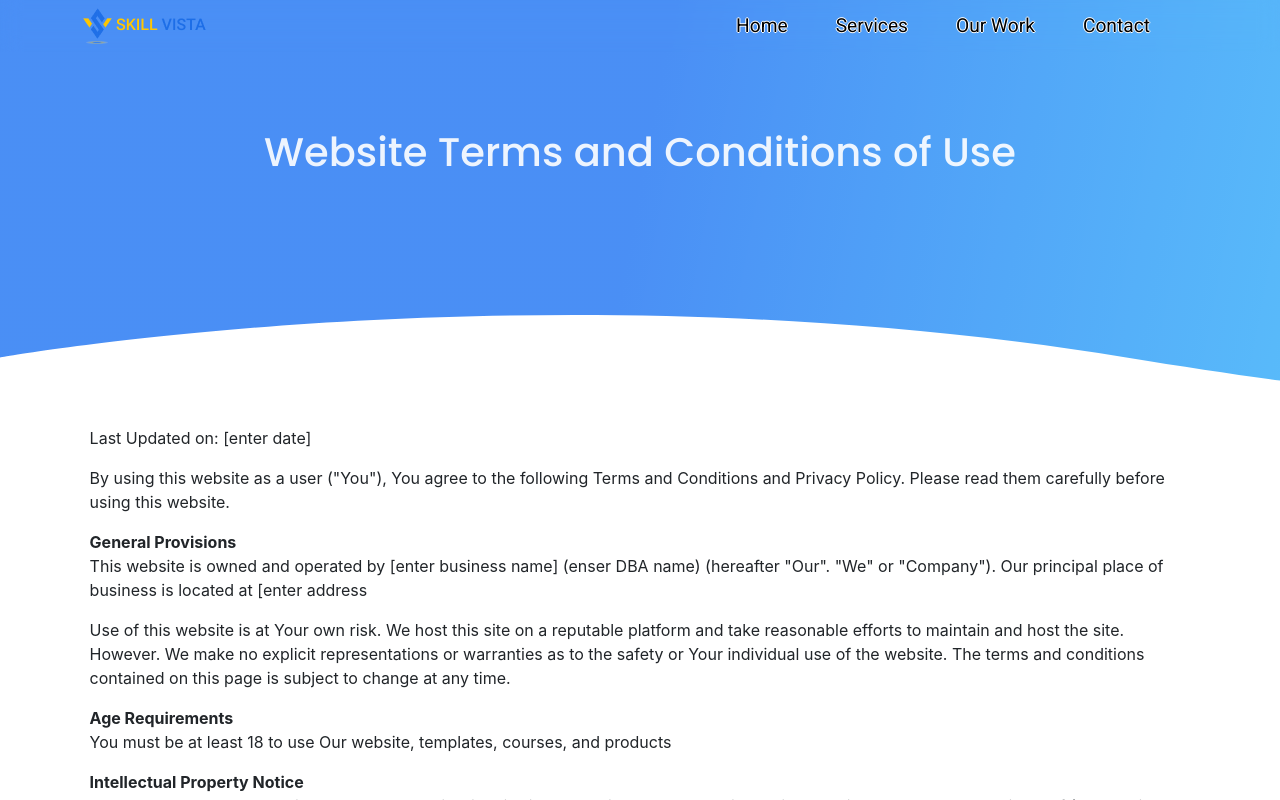
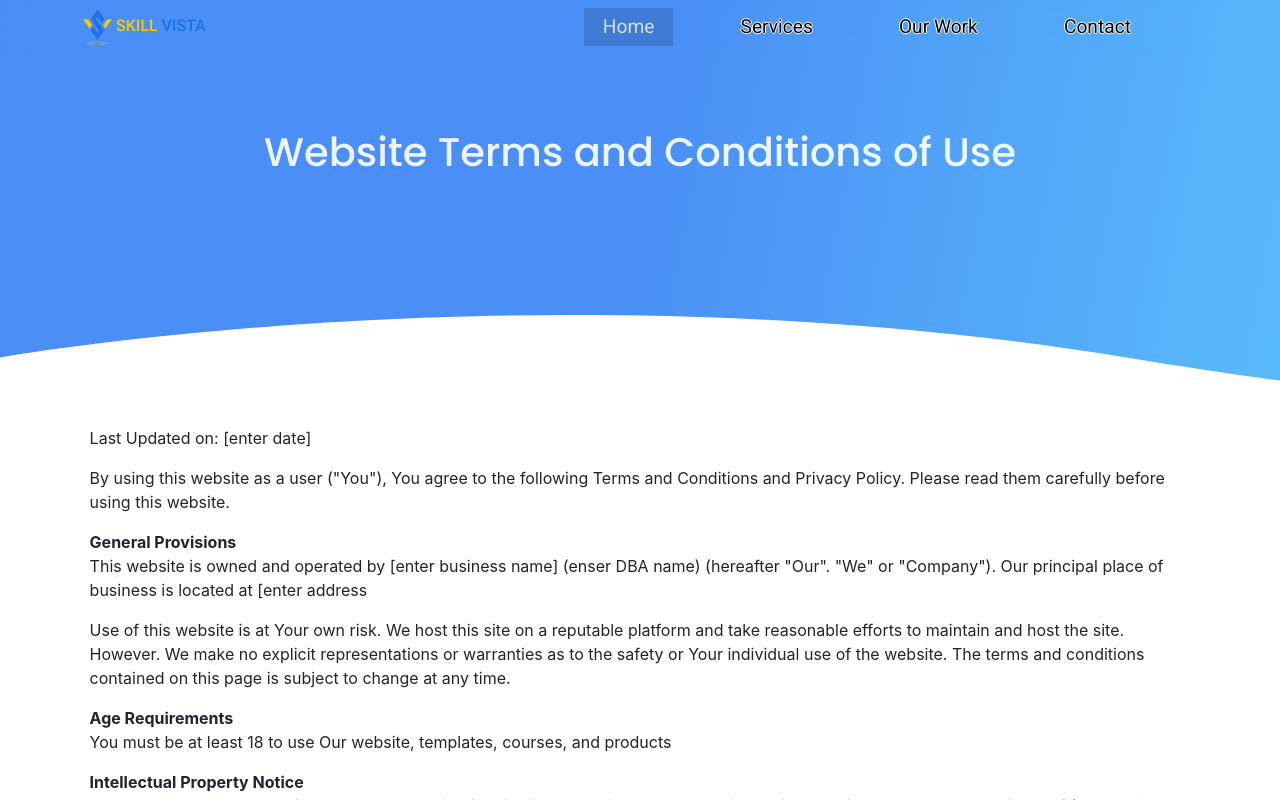
Before and after one commit to atharvam2004/skillvista, a React (Create React App) app: page /terms in a window 1280 px wide. In both pictures the pointer is over the link "Home". Shown: the top 800 px of the page. Built offline with nearby package versions, Linux system fonts and the light colour scheme.

Commit message:
navbar hover

```diff
--- a/src/Styles/navbar.css
+++ b/src/Styles/navbar.css
@@ -66,9 +66,34 @@ body {
  text-decoration: none;
  margin-right: 3rem;
  font-family: "Roboto";
+ padding: 0.5% 2%;
   font-style: normal;
   font-weight: 400;
   font-size: 1.2rem;
   text-shadow: -1px 0 white, 0 1px white, 1px 0 white, 0 -1px white;
   color: #000000;
 }
+/* Style 3: Just animate the :after element's width from 0 to 100% */
+
+#navbar-item:after {
+
+}
+#navbar-item:hover{
+
+   text-shadow: none;
+   color: #a2f9ff;
+   border:1px #000000;
+   background: rgba(0, 0, 0, 0.171);
+   box-sizing: border-box;
+   position: relative;
+   color: #f4f4f4;
+   box-sizing: border-box;
+   position: relative;
+   cursor: pointer;
+   outline: 0;
+   border: none;
+
+   opacity: 0.8;
+
+
+}
```
